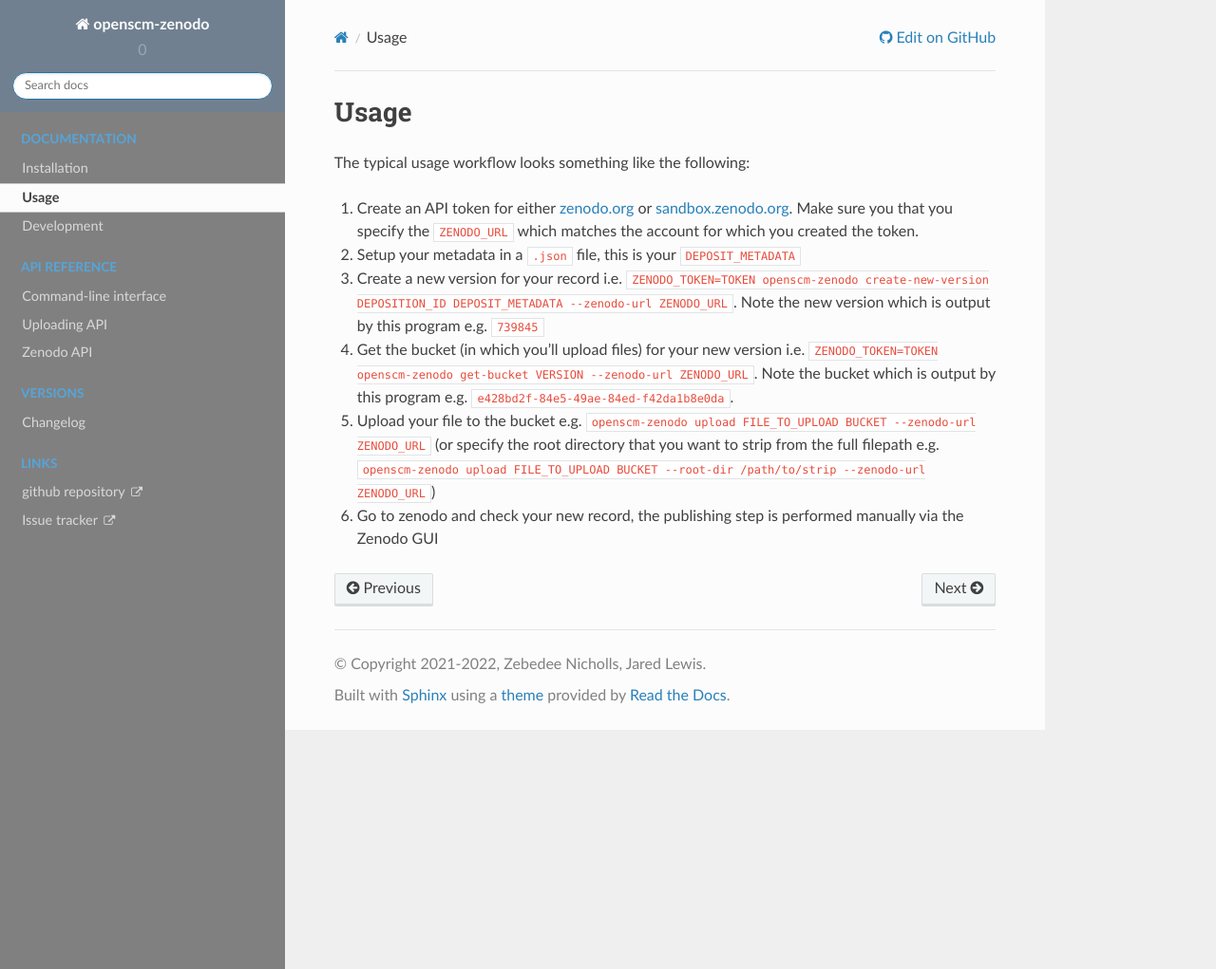
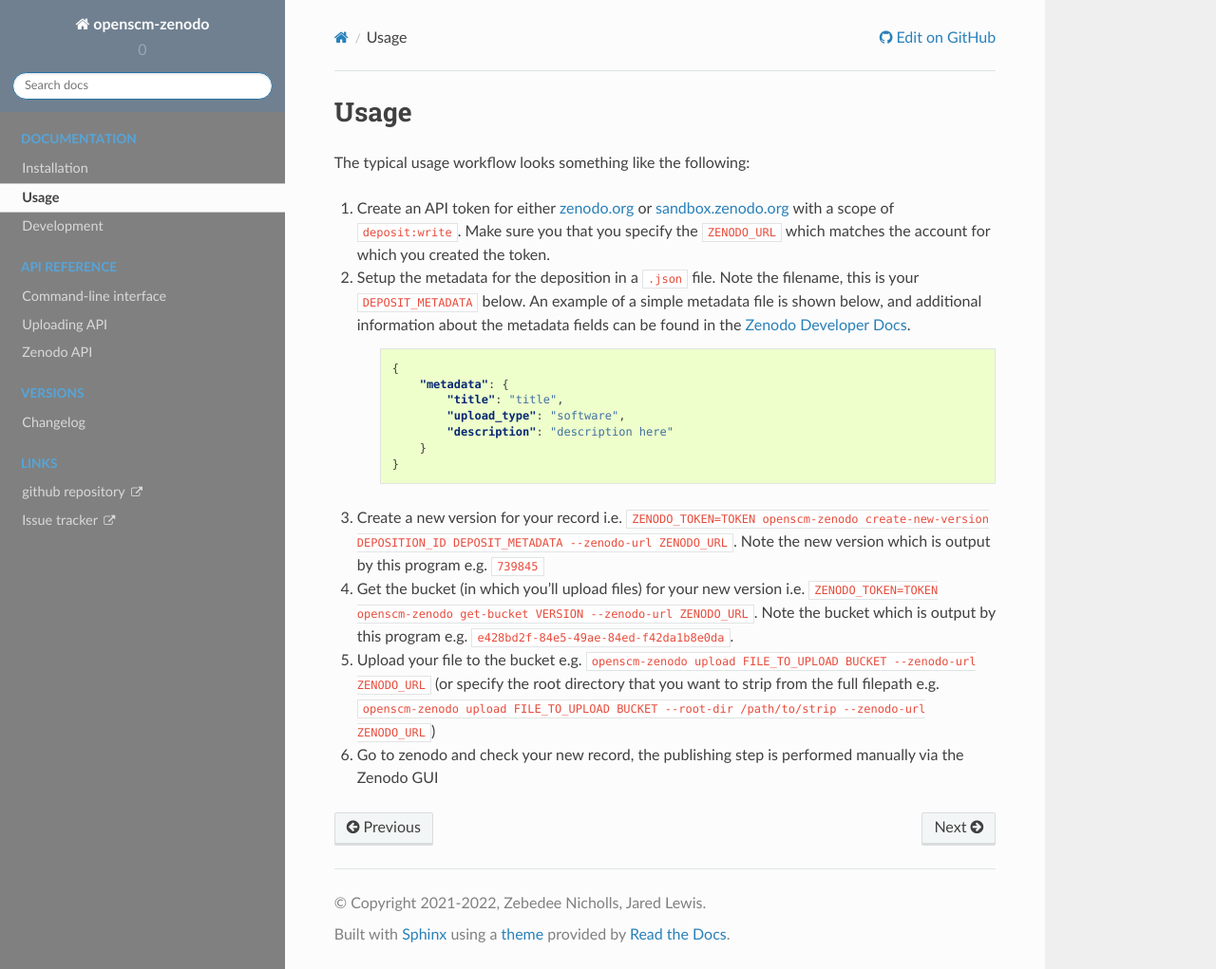
Before and after one commit to openscm/openscm-zenodo, a Sphinx documentation site: the page built from docs/source/usage.rst, in a window 1280 px wide and 1021 px high. Shown: the whole window at 95% size. Built offline with Sphinx 7.4.7 and the Read the Docs theme 2.0.0, drawn with Linux system fonts in a browser that asks for light colours.

Commit message:
Add additional documentation for usage

```diff
--- a/docs/source/usage.rst
+++ b/docs/source/usage.rst
@@ -3,8 +3,19 @@
 
 The typical usage workflow looks something like the following:
 
-#. Create an API token for either `zenodo.org <https://zenodo.org/account/settings/applications/tokens/new/>`_ or `sandbox.zenodo.org <https://sandbox.zenodo.org/account/settings/applications/tokens/new/>`_. Make sure you that you specify the ``ZENODO_URL`` which matches the account for which you created the token.
-#. Setup your metadata in a ``.json`` file, this is your ``DEPOSIT_METADATA``
+#. Create an API token for either `zenodo.org <https://zenodo.org/account/settings/applications/tokens/new/>`_ or `sandbox.zenodo.org <https://sandbox.zenodo.org/account/settings/applications/tokens/new/>`_ with a scope of ``deposit:write``. Make sure you that you specify the ``ZENODO_URL`` which matches the account for which you created the token.
+#. Setup the metadata for the deposition in a ``.json`` file. Note the filename, this is your ``DEPOSIT_METADATA`` below. An example of a simple metadata file is shown below, and additional information about the metadata fields can be found in the `Zenodo Developer Docs <https://developers.zenodo.org/#representation>`_.
+
+    .. code-block:: json
+
+        {
+            "metadata": {
+                "title": "title",
+                "upload_type": "software",
+                "description": "description here"
+            }
+        }
+
 #. Create a new version for your record i.e. ``ZENODO_TOKEN=TOKEN openscm-zenodo create-new-version DEPOSITION_ID DEPOSIT_METADATA --zenodo-url ZENODO_URL``. Note the new version which is output by this program e.g. ``739845``
 #. Get the bucket (in which you'll upload files) for your new version i.e. ``ZENODO_TOKEN=TOKEN openscm-zenodo get-bucket VERSION --zenodo-url ZENODO_URL``. Note the bucket which is output by this program e.g. ``e428bd2f-84e5-49ae-84ed-f42da1b8e0da``.
 #. Upload your file to the bucket e.g. ``openscm-zenodo upload FILE_TO_UPLOAD BUCKET --zenodo-url ZENODO_URL`` (or specify the root directory that you want to strip from the full filepath e.g. ``openscm-zenodo upload FILE_TO_UPLOAD BUCKET --root-dir /path/to/strip --zenodo-url ZENODO_URL``)
```
